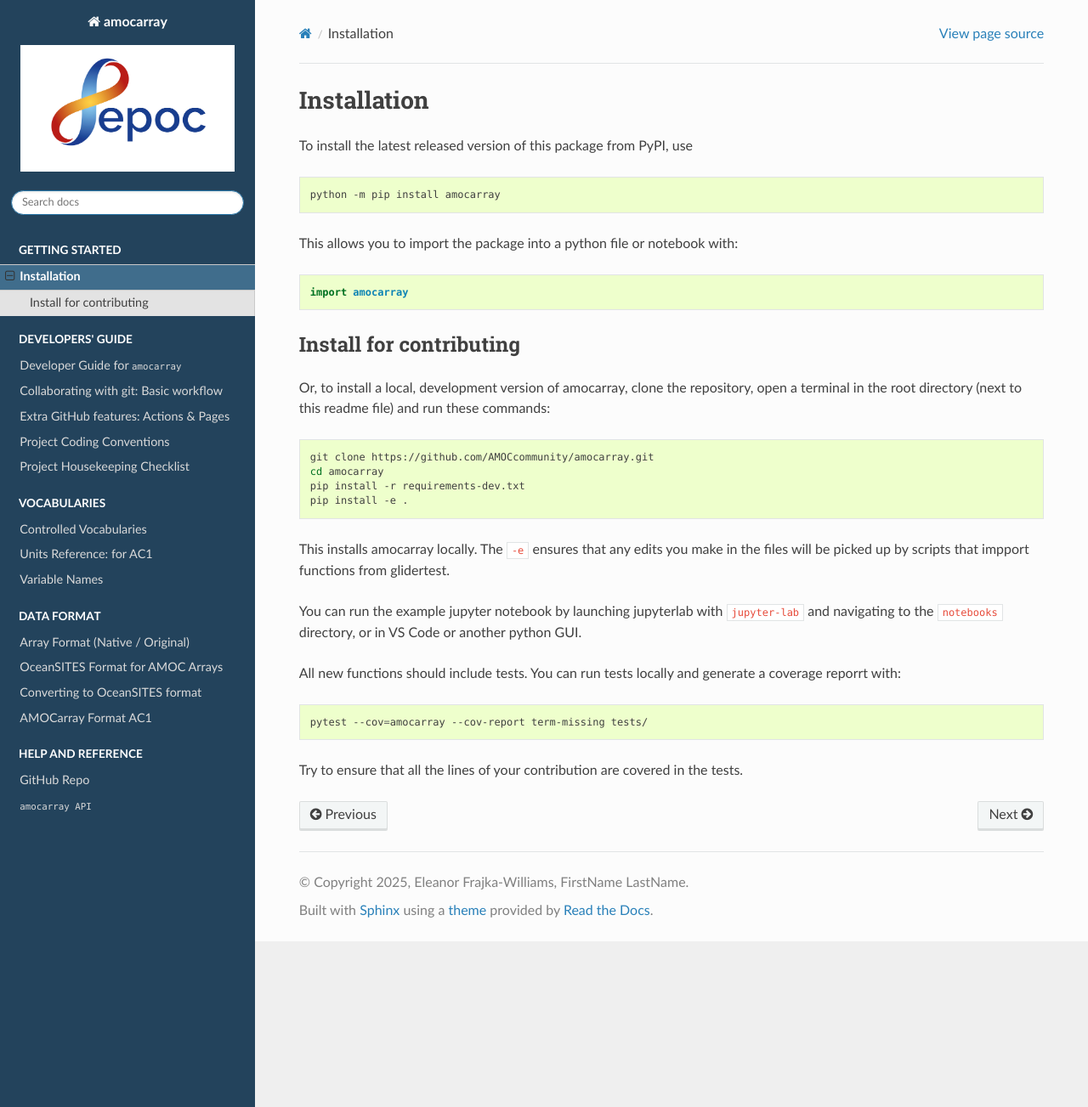
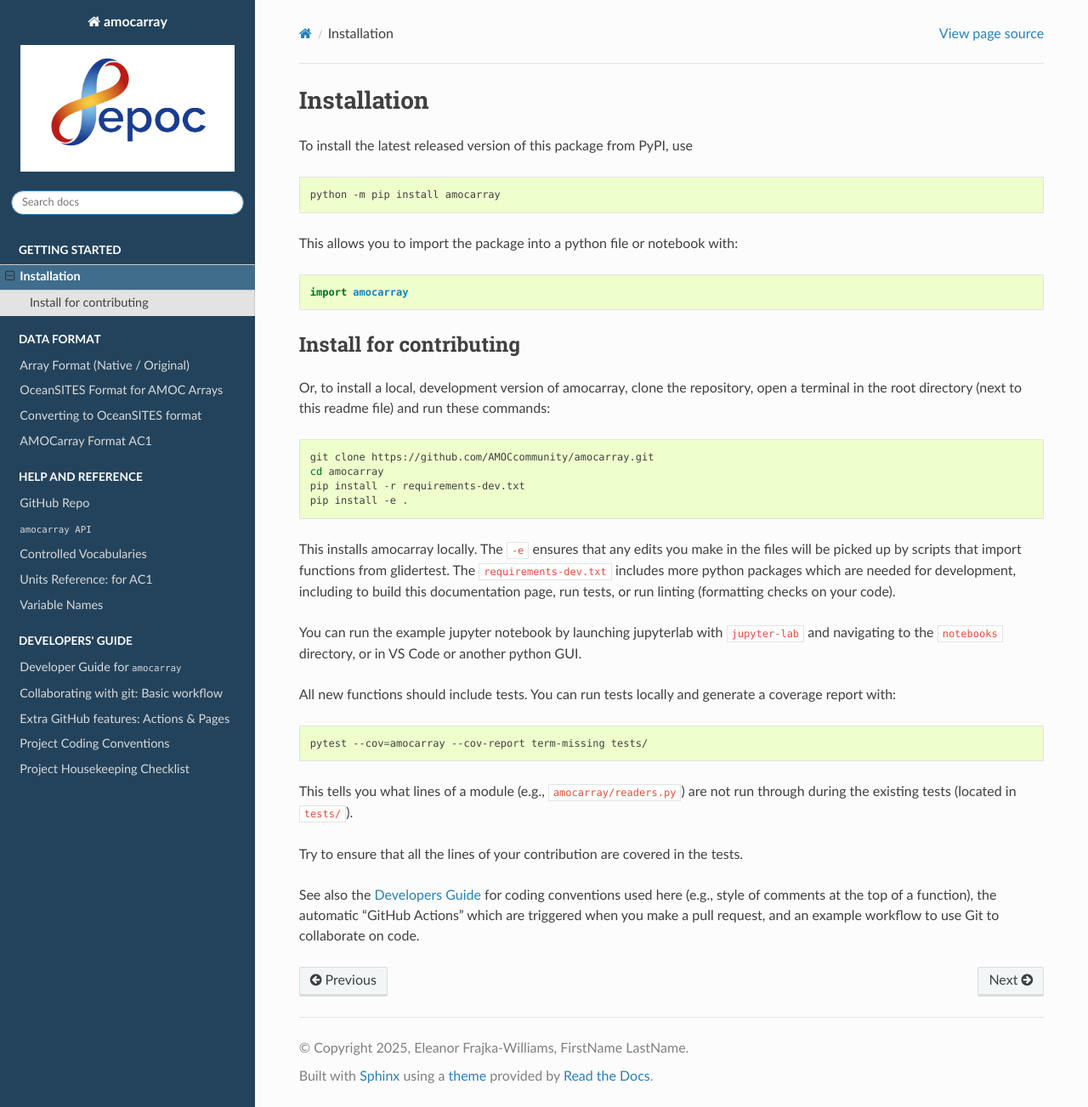
Before and after one commit to eleanorfrajka/AMOCatlas, a Sphinx documentation site: the page built from docs/source/installation.md, in a window 1280 px wide and 1303 px high. Shown: the whole window at 85% size. Built offline with Sphinx 7.4.7 and the Read the Docs theme 3.1.0, drawn with Linux system fonts in a browser that asks for light colours; pages that are not in the unit, such as notebooks, are missing from menus.

Commit message:
[DOCS] Reorder the documentation pages to bring demo notebook towards the top (#67)
* [docs] change order of documentation

* [docs] Reduce table of contents depth

* [docs] spelling fix

````diff
--- a/docs/source/installation.md
+++ b/docs/source/installation.md
@@ -18,13 +18,16 @@
 pip install -r requirements-dev.txt
 pip install -e .
 ```
-This installs amocarray locally.  The `-e` ensures that any edits you make in the files will be picked up by scripts that impport functions from glidertest.
+This installs amocarray locally.  The `-e` ensures that any edits you make in the files will be picked up by scripts that import functions from glidertest.  The `requirements-dev.txt` includes more python packages which are needed for development, including to build this documentation page, run tests, or run linting (formatting checks on your code).
 
 You can run the example jupyter notebook by launching jupyterlab with `jupyter-lab` and navigating to the `notebooks` directory, or in VS Code or another python GUI.
 
-All new functions should include tests.  You can run tests locally and generate a coverage reporrt with:
+All new functions should include tests.  You can run tests locally and generate a coverage report with:
 ```sh
 pytest --cov=amocarray --cov-report term-missing tests/
 ```
+This tells you what lines of a module (e.g., `amocarray/readers.py`) are not run through during the existing tests (located in `tests/`).
 
 Try to ensure that all the lines of your contribution are covered in the tests.
+
+See also the [Developers Guide](developer_guide.md) for coding conventions used here (e.g., style of comments at the top of a function), the automatic "GitHub Actions" which are triggered when you make a pull request,  and an example workflow to use Git to collaborate on code.
````
Also changed, not shown: docs/source/index.rst (+29 -32 lines).
